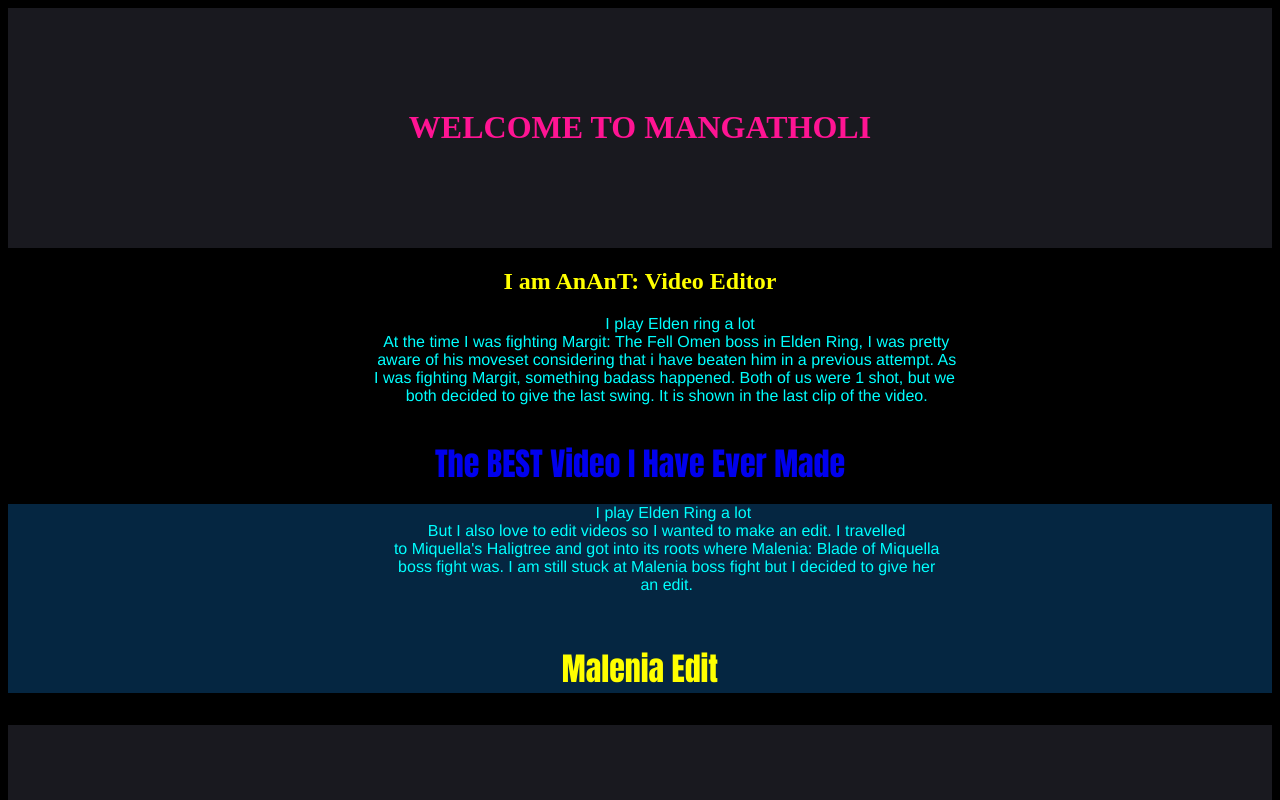
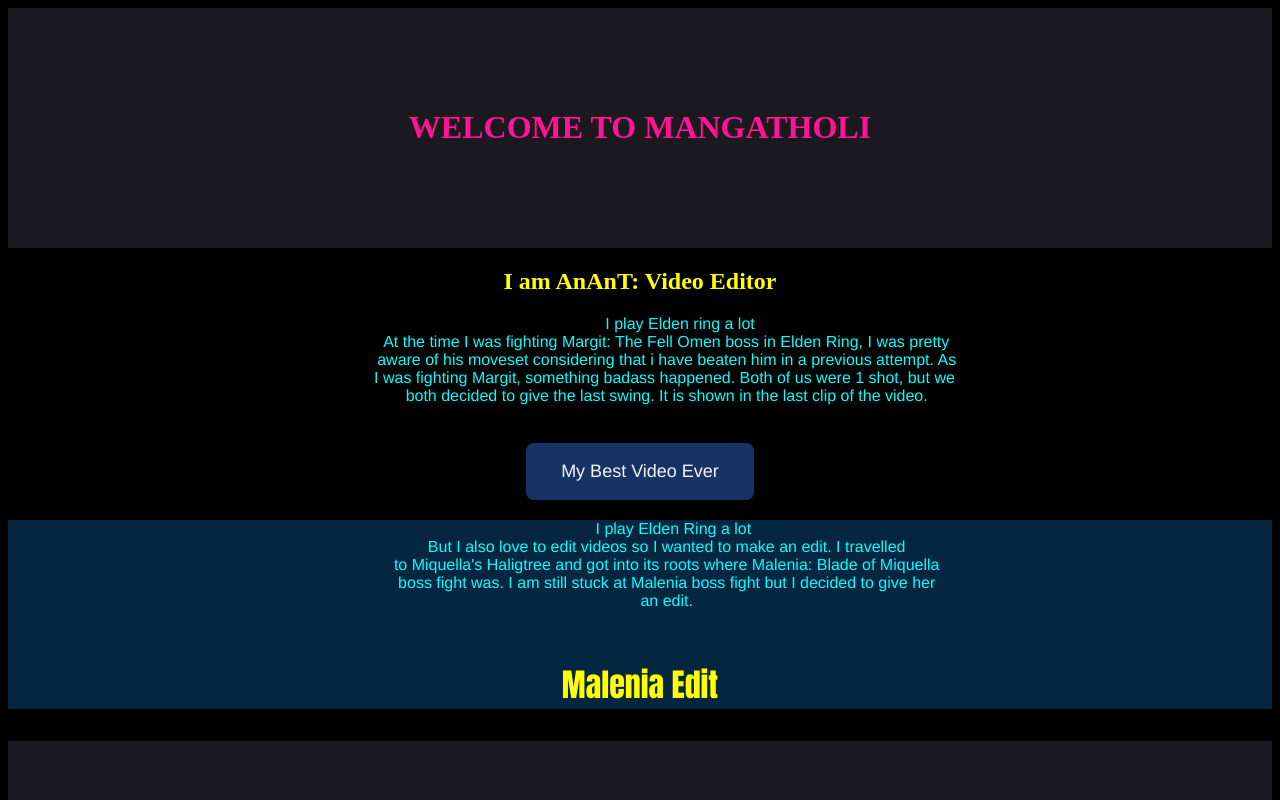
Before and after one commit to GamerCet01/mangatholi, a plain HTML site: page index.html in a window 1280 px wide. Shown: the top 800 px of the page. Drawn offline with Linux system fonts and the light colour scheme.

Commit message:
Update index.html

```diff
--- a/index.html
+++ b/index.html
@@ -18,7 +18,9 @@
             I was fighting Margit, something badass happened. Both of us were 1 shot, but we
             both decided to give the last swing. It is shown in the last clip of the video.
         </pre>
-        <a href="https://youtu.be/Cr73MNjJG7s?si=LiZOXTMgQtPmPn-q" id="best">The BEST Video I Have Ever Made</a>
+        <a href="https://youtu.be/Cr73MNjJG7s?si=LiZOXTMgQtPmPn-q" id="best">
+            <button class="container">My Best Video Ever</button>
+        </a>
     </section>
     <section id="malenia">
         <pre id="para">               I play Elden Ring a lot
```
